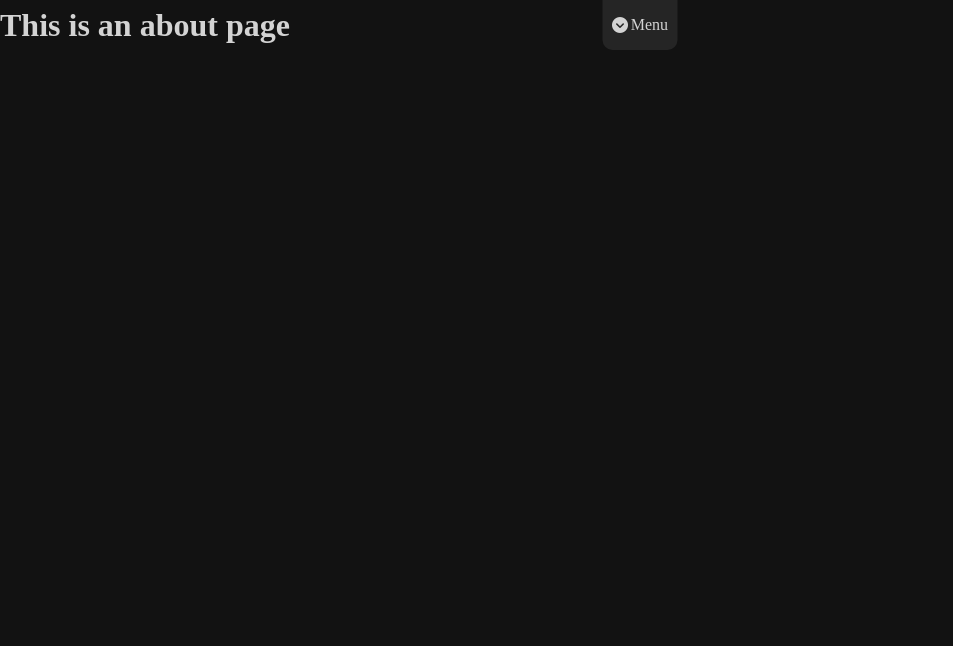
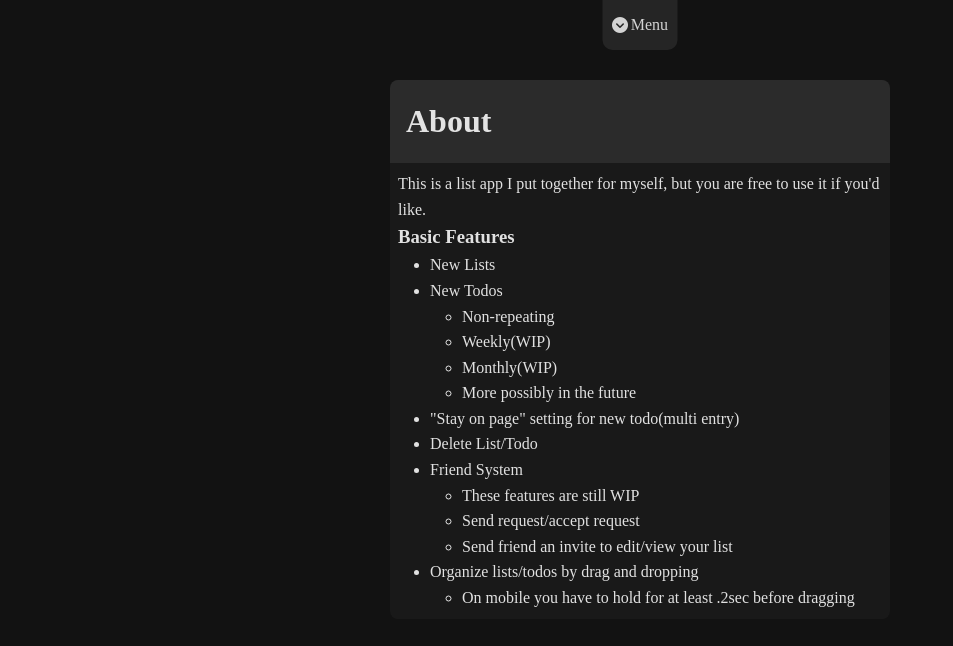
Before and after one commit to DLCIncluded/todoUI, a Vue app: page /#/about in a window 1280 px wide. Shown: the top 646 px of the page, without its empty margins (0-953 px from the left). Built offline with nearby package versions, Linux system fonts and the light colour scheme.

Commit message:
progress
fixed loader/spinner being on top
attempted to use dotenv(not working)
display for no - todos
added about screen

```diff
--- a/package.json
+++ b/package.json
@@ -25,6 +25,7 @@
     "@vue/cli-service": "~4.5.0",
     "@vue/compiler-sfc": "^3.0.0",
     "babel-eslint": "^10.1.0",
+    "dotenv-webpack": "^7.0.3",
     "eslint": "^6.7.2",
     "eslint-plugin-vue": "^7.0.0"
   },
--- a/src/main.js
+++ b/src/main.js
@@ -3,7 +3,8 @@ import App from './App.vue'
 import router from './router'
 import store from './store'
 import axios from 'axios'
-axios.defaults.baseURL = 'https://david-cary.com/api/3/'
-// axios.defaults.baseURL = 'http://localhost/api'
+// axios.defaults.baseURL = 'https://david-cary.com/api/3/'
+axios.defaults.baseURL = 'http://localhost/api'
+// axios.defaults.baseURL = process.env.VUE_APP_API_URL;
 
 createApp(App).use(store).use(router).mount('#app')
--- a/src/sass/_spinner.scss
+++ b/src/sass/_spinner.scss
@@ -1,3 +1,7 @@
+.not-active>.spinner{
+	left:50000px;
+}
+
 .spinner {
 	margin-left: auto;
 	margin-right:auto;
--- a/src/store/index.js
+++ b/src/store/index.js
@@ -116,7 +116,7 @@ export default createStore({
             var fd = new FormData();
             fd.append('token', localStorage.token);
 
-            axios.post("http://192.168.1.6/api/server.php?action=verifytoken",fd).then(function(response){
+            axios.post("server.php?action=verifytoken",fd).then(function(response){
                 console.log('sending token to api')
                 if(response.data.error){
                     // console.log("token invalid");
--- a/src/views/About.vue
+++ b/src/views/About.vue
@@ -1,5 +1,39 @@
 <template>
-	<div class="about">
-		<h1>This is an about page</h1>
+		<div class="container">
+		<div class="card">
+			<div class="card-head" >
+				<h1>About</h1>
+			</div>
+			<div class="card-body">
+				<div class="" @click="goTo('/lists')">
+					<p>This is a list app I put together for myself, but you are free to use it if you'd like.</p>
+
+					<h3>Basic Features</h3>
+					<ul style="margin-left:2em">
+						<li>New Lists</li>
+						<li>New Todos</li>
+							<ul style="margin-left:2em">
+								<li>Non-repeating</li>
+								<li>Weekly(WIP)</li>
+								<li>Monthly(WIP)</li>
+								<li>More possibly in the future</li>
+							</ul>
+						<li>"Stay on page" setting for new todo(multi entry)</li>
+						<li>Delete List/Todo</li>
+						<li>Friend System</li>
+							<ul style="margin-left:2em">
+								<li>These features are still WIP</li>
+								<li>Send request/accept request</li>
+								<li>Send friend an invite to edit/view your list</li>
+							</ul>
+						<li>Organize lists/todos by drag and dropping</li>
+							<ul style="margin-left:2em">
+								<li>On mobile you have to hold for at least .2sec before dragging</li>
+							</ul>
+
+					</ul>
+				</div>
+			</div>
+		</div>
 	</div>
 </template>
--- a/src/views/Home.vue
+++ b/src/views/Home.vue
@@ -1,12 +1,28 @@
 <template>
-	<div>
-		Home
+	<div class="container">
+		<div class="card">
+			<div class="card-head" >
+				<h1>Home</h1>
+			</div>
+			<div class="card-body">
+				<div class="list-item cursor-pointer" @click="goTo('/lists')">
+					Click here to go to the lists<br>
+				</div>
+				<div class="list-item cursor-pointer" @click="goTo('/about')">
+					Click here for more info
+				</div>
+			</div>
+		</div>
 	</div>
 </template>
 
 <script>
 export default {
 	name: 'Home',
-
+	methods: {
+		goTo(route) {
+			this.$router.push(route);
+		}
+	}
 }
 </script>
--- a/src/views/Lists.vue
+++ b/src/views/Lists.vue
@@ -16,12 +16,14 @@
 			<div :class="isLoading ? 'not-active' : ''">
 				<draggable
 				v-model="lists"
+				delay-on-touch-only="true"
+				delay="100"
 				@start="drag=true"
 				@end="drag=false;saveOrderList()"
 				ghost-class="ghost"
 				item-key="id">
 					<transition-group>
-						<div class="list-item cursor-pointer flex-between" v-for="list in lists" :key="list.id" @click.prevent="showList(list.id, list.name);showLoader()">
+						<div class="list-item cursor-pointer flex-between" v-for="list in lists" :key="list.id" @click="showList(list.id, list.name);showLoader()">
 							<p>{{list.name}}</p>
 							<div>
 								<i class="fas fa-trash-alt trash" @click.prevent="trashclicked=true;trash(list.id, list.name, 'list')"></i>
@@ -48,9 +50,17 @@
 					<div></div><div></div><div></div><div></div>
 				</div>
 			</div>
+
+
+			<div class="list-item cursor-pointer flex-between" v-if="isLoading==false && todos==null">
+				<p>No Todos found, please create one!</p>
+			</div>
+
 			<div :class="isLoading ? 'not-active' : 'is-active'">
 				<draggable
 				v-model="todos"
+				delay-on-touch-only="true"
+				delay="100"
 				@start="drag=true"
 				@end="drag=false;saveOrderTodo()"
 				ghost-class="ghost"
@@ -167,7 +177,7 @@ export default {
 			listActive: false,
 			isLoading: true,
 			lists:  [],
-			todos: [],
+			todos: null,
 			newListDescription: '',
 			newListName: '',
 			newTodoType:1,
@@ -228,7 +238,12 @@ export default {
 			v.currentlyDeletingId = "";
 			v.currentlyDeletingType = "";
 			v.showDeletePrompt=false;
-			v.getLists();
+			if(url == "todo") {
+				v.getTodos();
+			}else {
+				v.getLists();
+			}
+
 
 
 		},
@@ -300,6 +315,7 @@ export default {
 		},
 		async getTodos(){
 			var v = this;
+			v.todos = [];
 			var fd = new FormData();
 			fd.append('id', localStorage.id);
 			fd.append('list_id', v.currentListId);
```
Also changed, not shown: src/assets/css/main.min.css, 1 other file (tests, documents, lock files or other folders).
